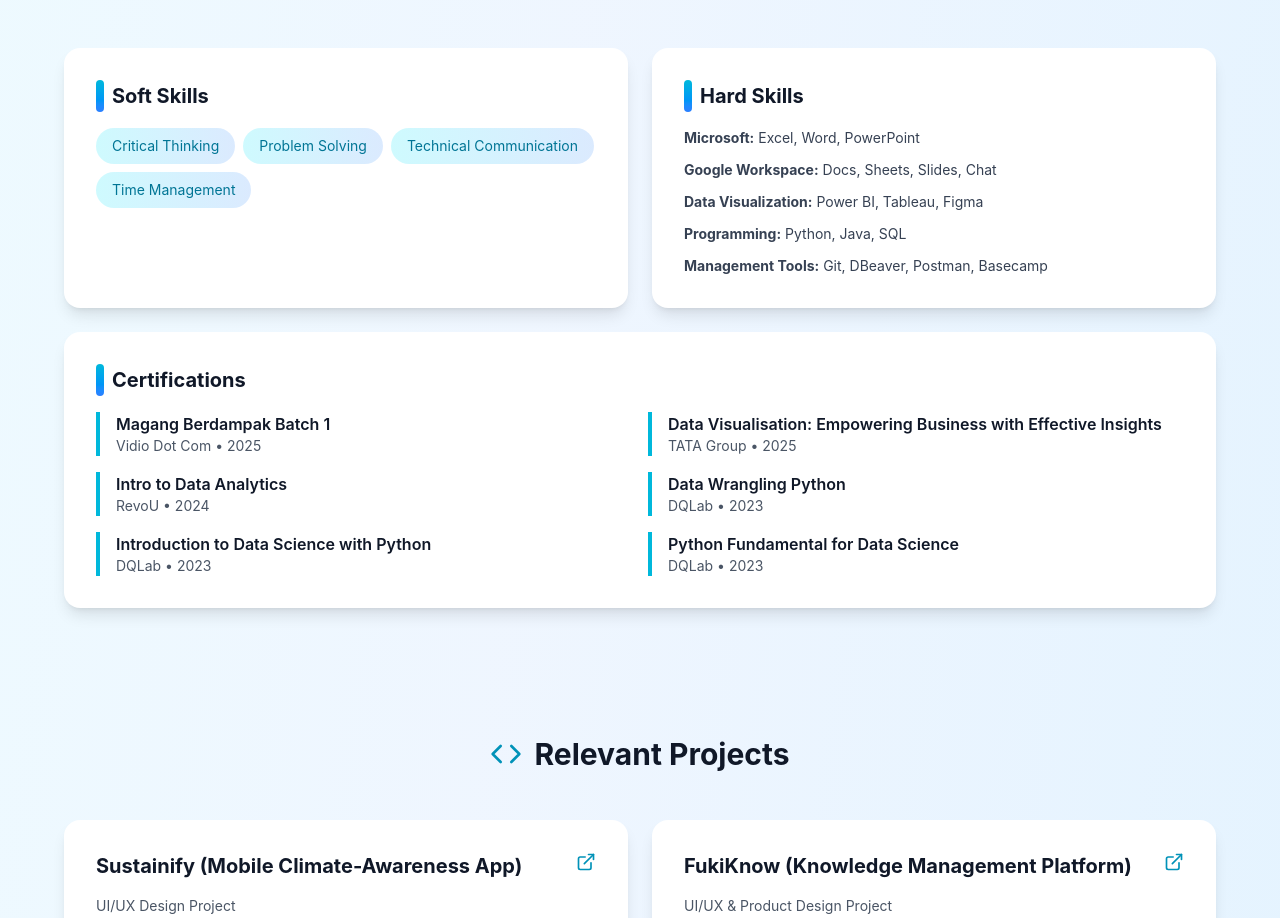
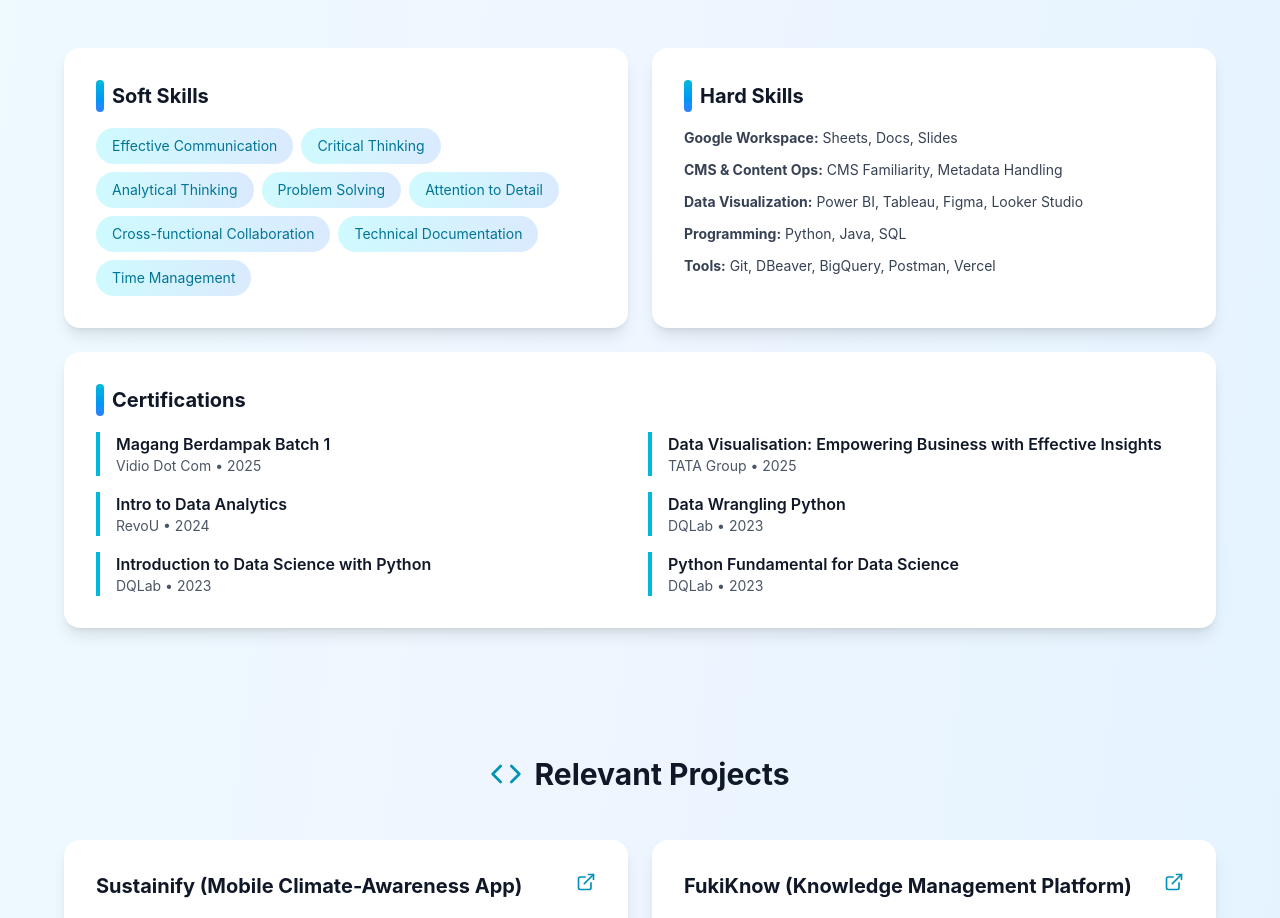
Before and after one commit to arumasekarp/Sekar-Portfolio1, a React (Vite) app: page / in a window 1280 px wide. Shown: the part 5500-6418 px from the top of the page. Built offline with nearby package versions, Linux system fonts and the light colour scheme.

Commit message:
fifth commit

```diff
--- a/src/app/App.tsx
+++ b/src/app/App.tsx
@@ -419,9 +419,22 @@ export default function App() {
                 <div className="w-2 h-8 bg-gradient-to-b from-cyan-500 to-blue-500 rounded-full"></div>
                 Soft Skills
               </h3>
+
               <div className="flex flex-wrap gap-2">
-                {['Critical Thinking', 'Problem Solving', 'Technical Communication', 'Time Management'].map((skill) => (
-                  <span key={skill} className="bg-gradient-to-r from-cyan-100 to-blue-100 text-cyan-700 px-4 py-2 rounded-full text-sm">
+                {[
+                  'Effective Communication',
+                  'Critical Thinking',
+                  'Analytical Thinking',
+                  'Problem Solving',
+                  'Attention to Detail',
+                  'Cross-functional Collaboration',
+                  'Technical Documentation',
+                  'Time Management',
+                ].map((skill) => (
+                  <span
+                    key={skill}
+                    className="bg-gradient-to-r from-cyan-100 to-blue-100 text-cyan-700 px-4 py-2 rounded-full text-sm"
+                  >
                     {skill}
                   </span>
                 ))}
@@ -434,12 +447,23 @@ export default function App() {
                 <div className="w-2 h-8 bg-gradient-to-b from-cyan-500 to-blue-500 rounded-full"></div>
                 Hard Skills
               </h3>
+
               <div className="space-y-3 text-gray-700 text-sm">
-                <p><strong>Microsoft:</strong> Excel, Word, PowerPoint</p>
-                <p><strong>Google Workspace:</strong> Docs, Sheets, Slides, Chat</p>
-                <p><strong>Data Visualization:</strong> Power BI, Tableau, Figma</p>
-                <p><strong>Programming:</strong> Python, Java, SQL</p>
-                <p><strong>Management Tools:</strong> Git, DBeaver, Postman, Basecamp</p>
+                <p>
+                  <strong>Google Workspace:</strong> Sheets, Docs, Slides
+                </p>
+                <p>
+                  <strong>CMS & Content Ops:</strong> CMS Familiarity, Metadata Handling
+                </p>
+                <p>
+                  <strong>Data Visualization:</strong> Power BI, Tableau, Figma, Looker Studio
+                </p>
+                <p>
+                  <strong>Programming:</strong> Python, Java, SQL
+                </p>
+                <p>
+                  <strong>Tools:</strong> Git, DBeaver, BigQuery, Postman, Vercel
+                </p>
               </div>
             </div>
 
```
